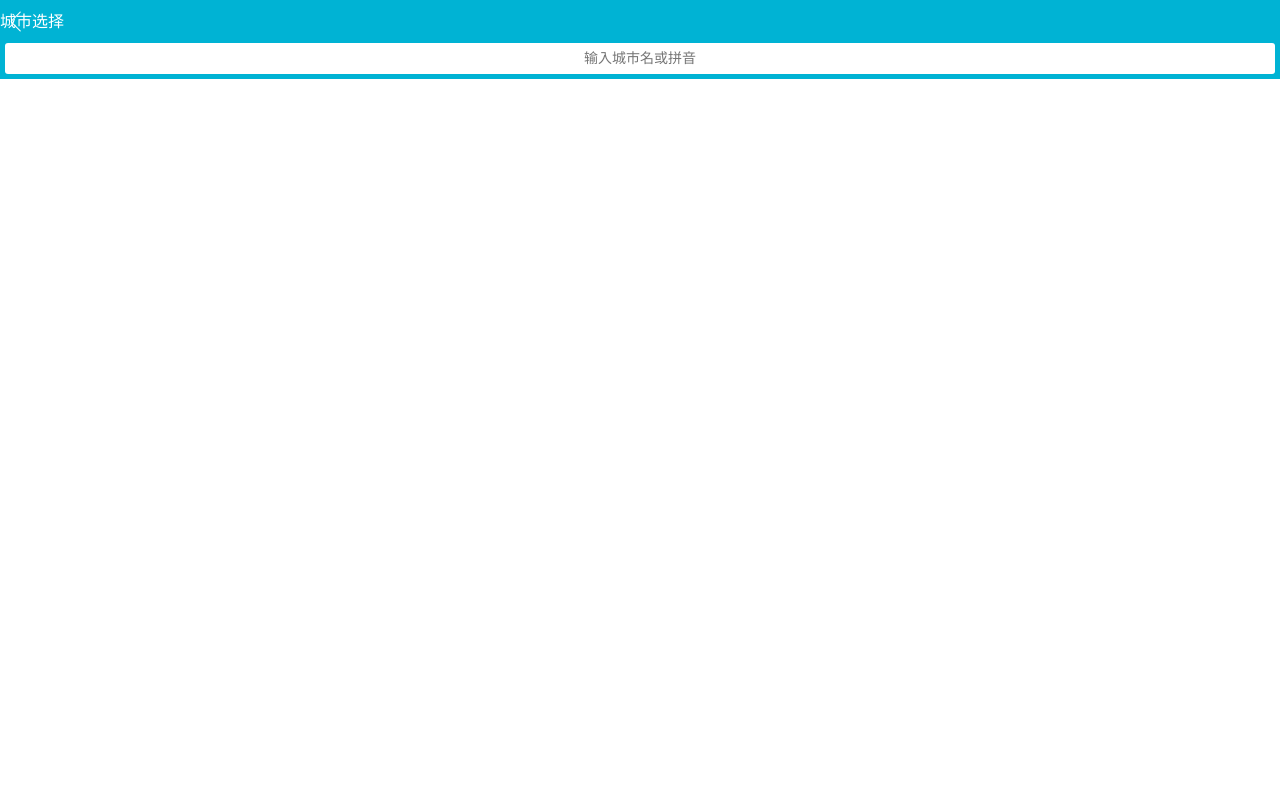
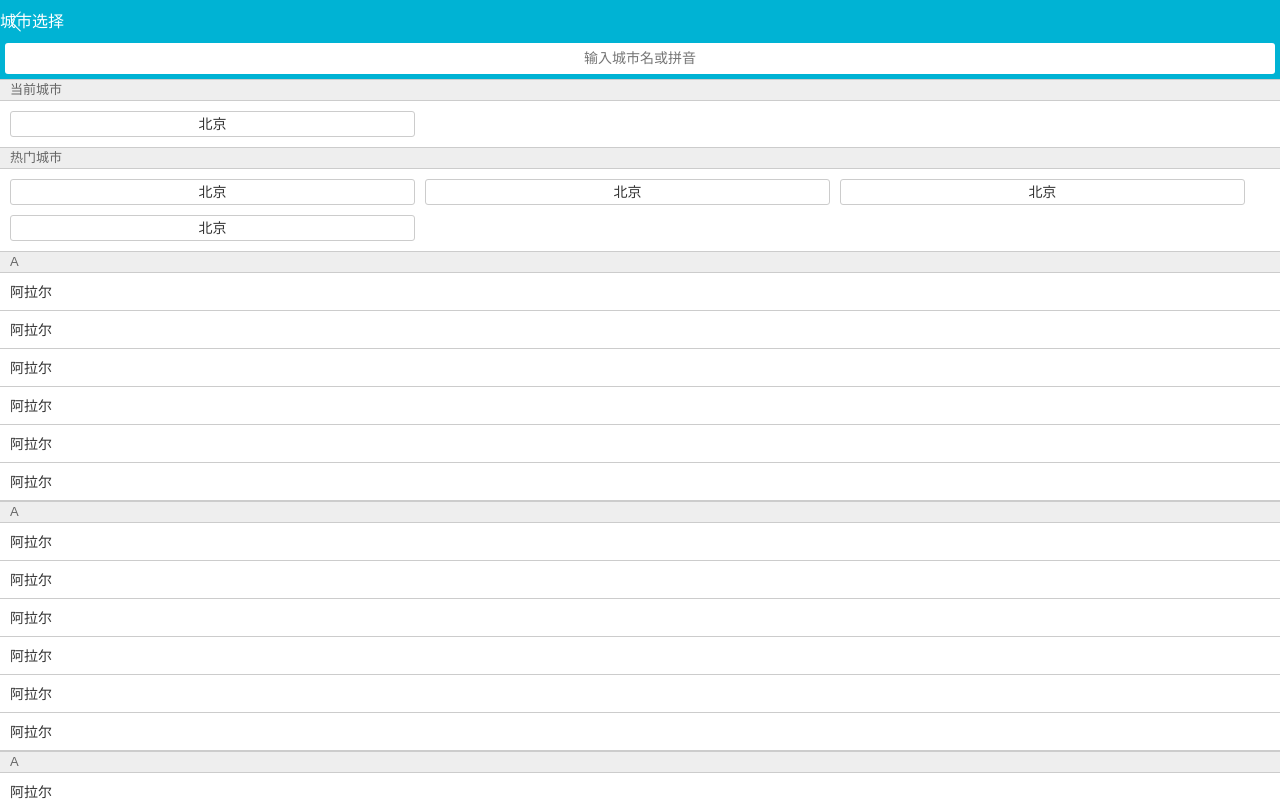
Before and after one commit to zb961026/bb, a Vue app: page /#/city in a window 1280 px wide. Built offline with nearby package versions, Linux system fonts and the light colour scheme.

Commit message:
完成了第二页面城市列表

```diff
--- a/src/pages/city/City.vue
+++ b/src/pages/city/City.vue
@@ -2,17 +2,20 @@
 <div>
 <city-header></city-header>
 <city-search></city-search>
+<city-list></city-list>
 </div>
 </template>
 
 <script>
 import CityHeader from './components/Header'
 import CitySearch from './components/Search'
+import CityList from './components/List'
 export default{
     name:'City',
     components:{
         CityHeader,
-        CitySearch
+        CitySearch,
+        CityList
     }
 }
 </script>
--- /dev/null
+++ b/src/pages/city/components/List.vue
@@ -0,0 +1,153 @@
+<template>
+    <div class="list">
+        <div class="area">
+            <div class="title border-topbottom">当前城市</div>
+            <div class="button-list">
+                <div class="button-wrapper">
+                    <div class="button">
+                        北京
+                    </div>
+                </div>
+            </div>
+        </div>
+        <div class="area">
+            <div class="title border-topbottom">热门城市</div>
+            <div class="button-list">
+                <div class="button-wrapper">
+                    <div class="button">
+                        北京
+                    </div>
+                </div>
+                <div class="button-wrapper">
+                    <div class="button">
+                        北京
+                    </div>
+                </div>
+                <div class="button-wrapper">
+                    <div class="button">
+                        北京
+                    </div>
+                </div>
+                <div class="button-wrapper">
+                    <div class="button">
+                        北京
+                    </div>
+                </div>
+            </div>
+        </div>
+        <div class="area">
+            <div class="title border-topbottom">A</div>
+            <div class="item-list">
+                <div class="item border-bottom">阿拉尔</div>
+                <div class="item border-bottom">阿拉尔</div>
+                <div class="item border-bottom">阿拉尔</div>
+                <div class="item border-bottom">阿拉尔</div>
+                <div class="item border-bottom">阿拉尔</div>
+                <div class="item border-bottom">阿拉尔</div>
+            </div>
+        </div>
+        <div class="area">
+            <div class="title border-topbottom">A</div>
+            <div class="item-list">
+                <div class="item border-bottom">阿拉尔</div>
+                <div class="item border-bottom">阿拉尔</div>
+                <div class="item border-bottom">阿拉尔</div>
+                <div class="item border-bottom">阿拉尔</div>
+                <div class="item border-bottom">阿拉尔</div>
+                <div class="item border-bottom">阿拉尔</div>
+            </div>
+        </div>
+        <div class="area">
+            <div class="title border-topbottom">A</div>
+            <div class="item-list">
+                <div class="item border-bottom">阿拉尔</div>
+                <div class="item border-bottom">阿拉尔</div>
+                <div class="item border-bottom">阿拉尔</div>
+                <div class="item border-bottom">阿拉尔</div>
+                <div class="item border-bottom">阿拉尔</div>
+                <div class="item border-bottom">阿拉尔</div>
+            </div>
+        </div>
+        <div class="area">
+            <div class="title border-topbottom">A</div>
+            <div class="item-list">
+                <div class="item border-bottom">阿拉尔</div>
+                <div class="item border-bottom">阿拉尔</div>
+                <div class="item border-bottom">阿拉尔</div>
+                <div class="item border-bottom">阿拉尔</div>
+                <div class="item border-bottom">阿拉尔</div>
+                <div class="item border-bottom">阿拉尔</div>
+            </div>
+        </div>
+        <div class="area">
+            <div class="title border-topbottom">A</div>
+            <div class="item-list">
+                <div class="item border-bottom">阿拉尔</div>
+                <div class="item border-bottom">阿拉尔</div>
+                <div class="item border-bottom">阿拉尔</div>
+                <div class="item border-bottom">阿拉尔</div>
+                <div class="item border-bottom">阿拉尔</div>
+                <div class="item border-bottom">阿拉尔</div>
+            </div>
+        </div>
+        <div class="area">
+            <div class="title border-topbottom">A</div>
+            <div class="item-list">
+                <div class="item border-bottom">阿拉尔</div>
+                <div class="item border-bottom">阿拉尔</div>
+                <div class="item border-bottom">阿拉尔</div>
+                <div class="item border-bottom">阿拉尔</div>
+                <div class="item border-bottom">阿拉尔</div>
+                <div class="item border-bottom">阿拉尔</div>
+            </div>
+        </div>
+    </div>
+
+</template>
+
+<script>
+    export default{
+        name:'CityList'
+    }
+</script>
+
+<style lang="stylus" scoped>
+@import '../../../assets/styles/varibles.styl'
+  .border-topbottom
+    &:before
+      border-color:#ccc;
+    &:after
+      border-color:#ccc;
+  .border-bottom
+    &:before
+      border-color:#ccc;
+ .list
+  overflow:hidden;
+  position:absolute;
+  top:1.58rem;
+  left:0;
+  right:0;
+  bottom:0;
+  .title
+   line-height:.44rem;
+   background:#eee;
+   padding-left:.2rem;
+   color:#666;
+   font-size:.26rem;
+  .button-list
+    overflow:hidden;
+    padding:.1rem .6rem .1rem .1rem;
+   .button-wrapper
+     float:left;
+     width:33.33%;
+    .button
+      margin:.1rem .1rem;
+      padding:.1rem 0;
+      border-radius:.06rem;
+      text-align:center;
+      border:.02rem solid #ccc;
+   .item-list
+      .item
+        line-height:.76rem;
+        padding-left:.2rem;
+</style>
```
